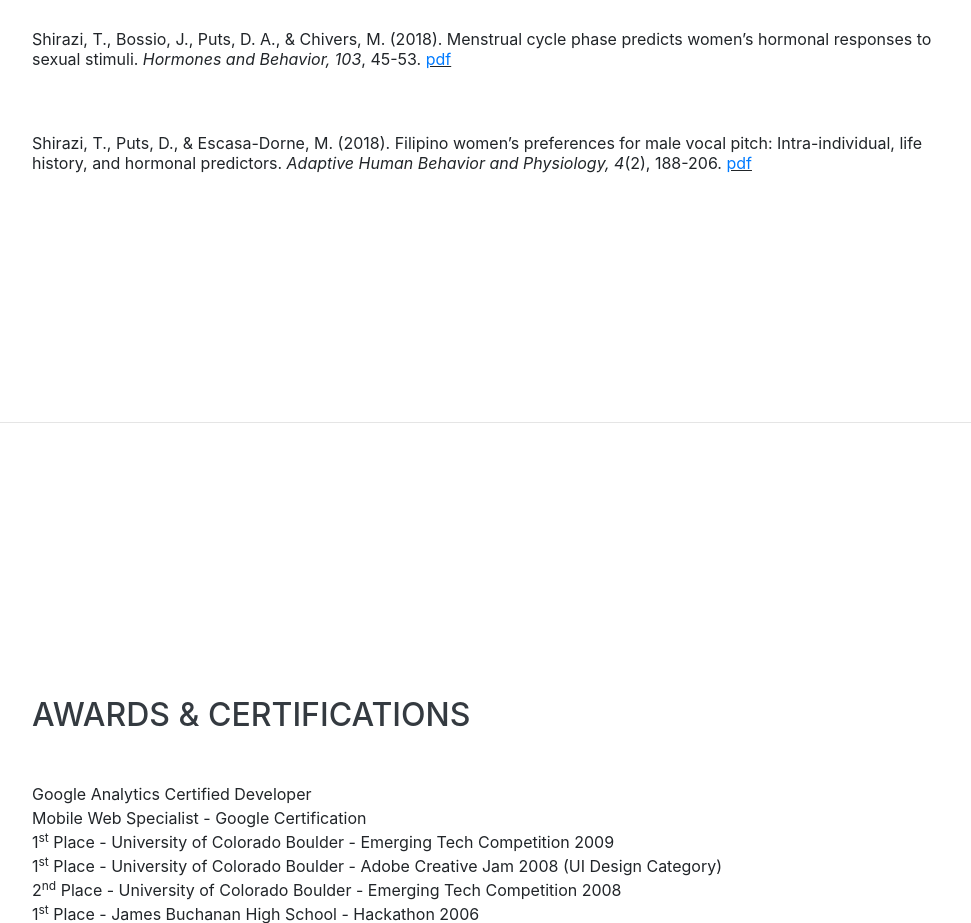
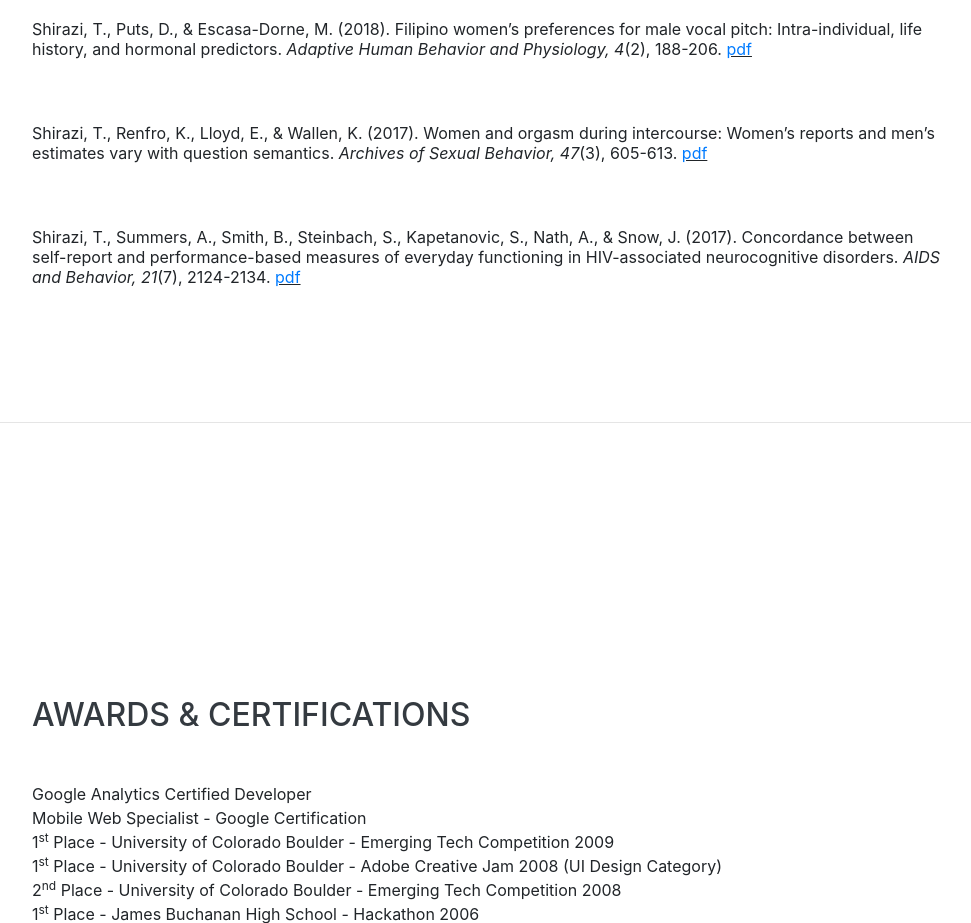
Before and after one commit to taliashirazi/taliashirazi.github.io, a website with bundled scripts: page index.html in a window 1280 px wide. Shown: the part 1980-2903 px from the top of the page, without its empty margins (288-1259 px from the left). Built offline with nearby package versions, Linux system fonts and the light colour scheme; a web font is replaced by a local one.

Commit message:
Update index.html

```diff
--- a/index.html
+++ b/index.html
@@ -161,6 +161,18 @@
           </div>
         </div>
 
+         <div class="resume-item d-flex flex-column flex-md-row justify-content-between mb-5">
+          <div class="resume-content">
+            <p>Shirazi, T., Renfro, K., Lloyd, E., & Wallen, K. (2017). Women and orgasm during intercourse: Women’s reports and men’s estimates vary with question semantics. <i>Archives of Sexual Behavior, 47</i>(3), 605-613. <u><a href="pdf/Shirazi et al 2017 ASEB.pdf">pdf</a></u></p>
+          </div>
+        </div>
+
+         <div class="resume-item d-flex flex-column flex-md-row justify-content-between mb-5">
+          <div class="resume-content">
+            <p>Shirazi, T., Summers, A., Smith, B., Steinbach, S., Kapetanovic, S., Nath, A., & Snow, J. (2017). Concordance between self-report and performance-based measures of everyday functioning in HIV-associated neurocognitive disorders. <i>AIDS and Behavior, 21</i>(7), 2124-2134.  <u><a href="pdf/Shirazi et al 2017 AIBE.pdf">pdf</a></u></p>
+          </div>
+        </div>
+
     </section>
 
     <hr class="m-0">
```
